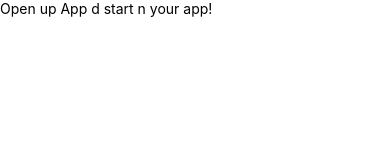
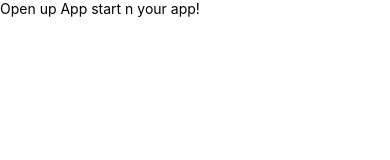
Before and after one commit to hellanngel108/UPrecycle-FE, a React Native app: screen / in a window 390 px wide. Shown: the top 160 px of the page. Built offline with nearby package versions, Linux system fonts and the light colour scheme.

Commit message:
test husky

```diff
--- a/App.js
+++ b/App.js
@@ -2,7 +2,7 @@ import { Text, View } from "react-native";
 
 const App = () => (
   <View>
-    <Text>Open up App d start n your app!</Text>
+    <Text>Open up App start n your app!</Text>
   </View>
 );
 
```
